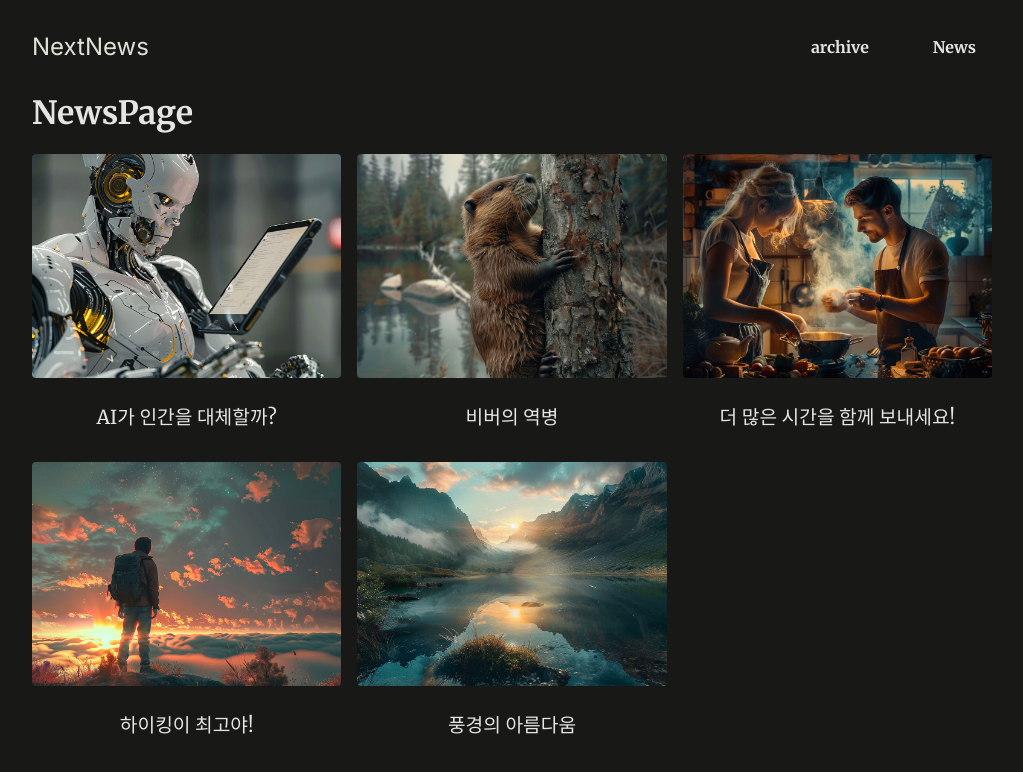
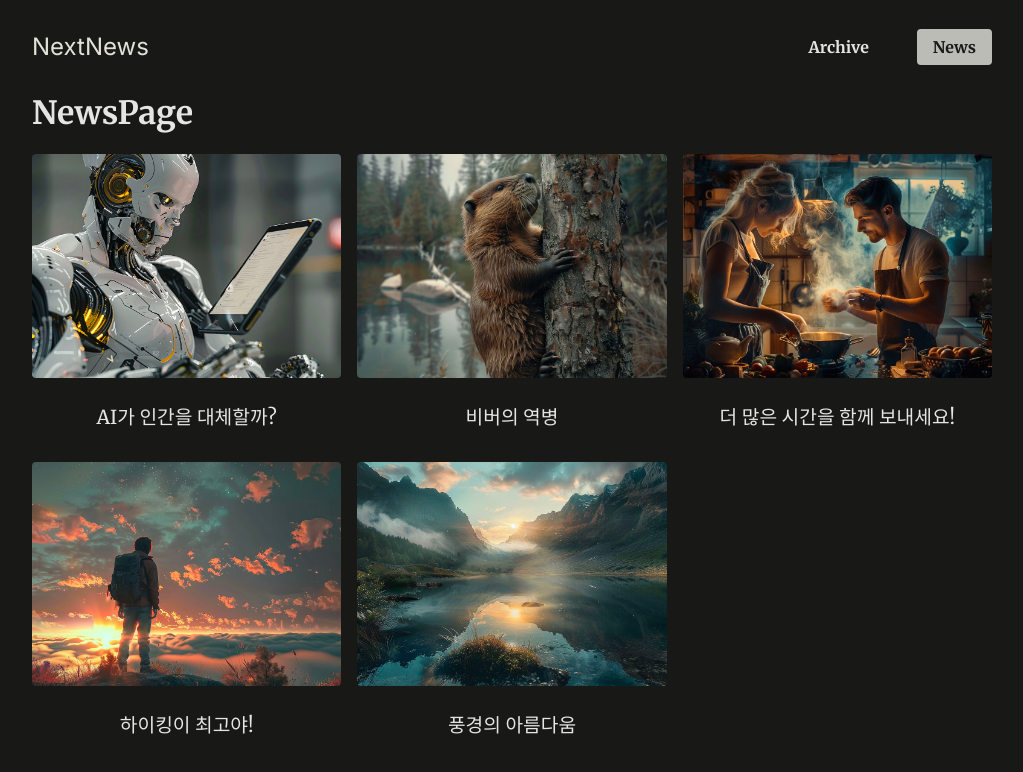
Before and after one commit to braverokmc79/nextjs-ex04, a Next.js app: page /news in a window 1280 px wide. Shown: the top 772 px of the page, without its empty margins (128-1151 px from the left). Built offline with nearby package versions, Linux system fonts and the light colour scheme.

Commit message:
146. 서버 VS 클라이언트 컴포넌트

```diff
--- a/components/main-header.js
+++ b/components/main-header.js
@@ -1,19 +1,18 @@
-import Link from "next/link";
-import React from "react";
+import NavLink from "./nav-link";
 
 const MainHeader = () => {
   return (
     <header id="main-header">
       <div id="logo">
-        <Link href="/">NextNews</Link>
+        <NavLink href="/">NextNews</NavLink>
       </div>
       <nav>
         <ul>
           <li>
-            <Link href="/archive">archive</Link>
+            <NavLink href="/archive">Archive</NavLink>
           </li>
           <li>
-            <Link href="/news">News</Link>
+            <NavLink href="/news">News</NavLink>
           </li>
         </ul>
       </nav>
--- /dev/null
+++ b/components/nav-link.js
@@ -0,0 +1,15 @@
+"use client";
+import Link from "next/link";
+import { usePathname } from "next/navigation";
+
+const NavLink = ({href, children}) => {
+
+  const path = usePathname();
+
+  return (
+  <Link href={href} className={`${path.startsWith(href)? 'active':undefined}`} >{children}</Link>
+  )
+  ;
+};
+
+export default NavLink;
```
